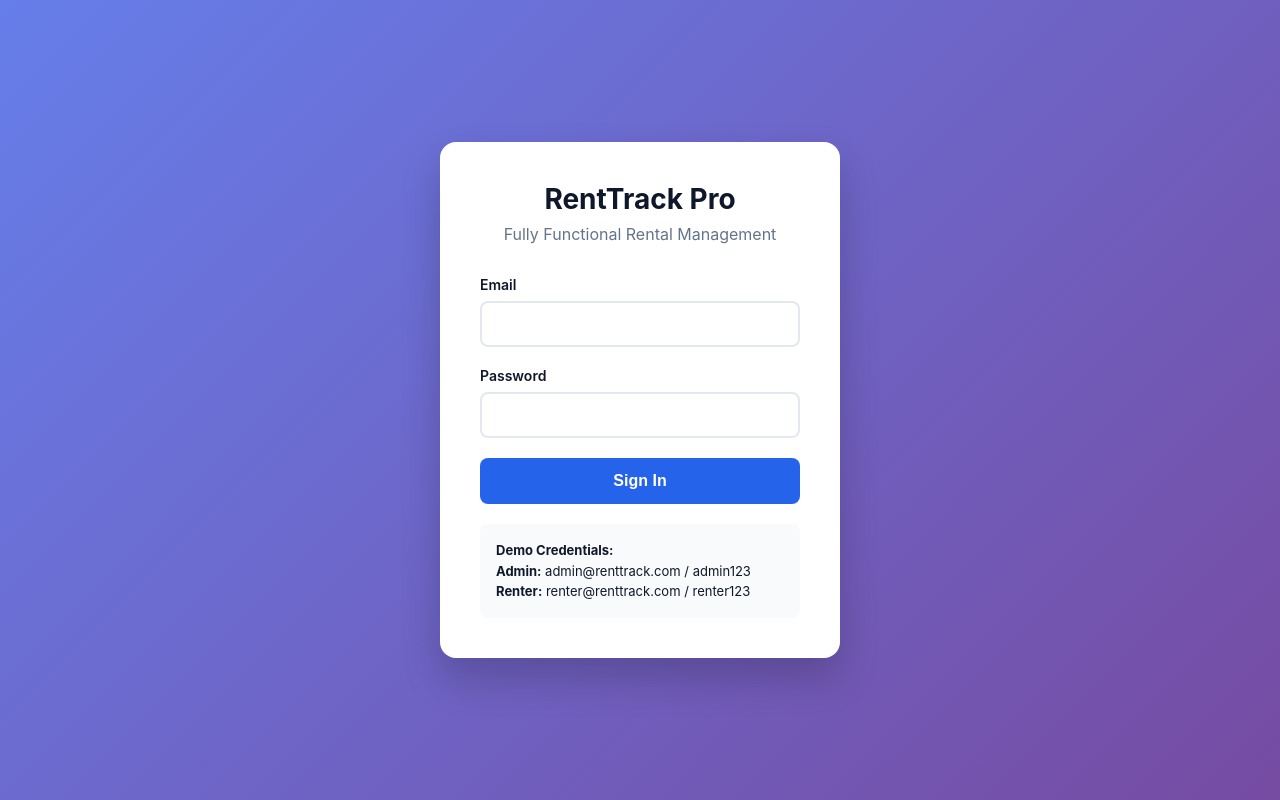
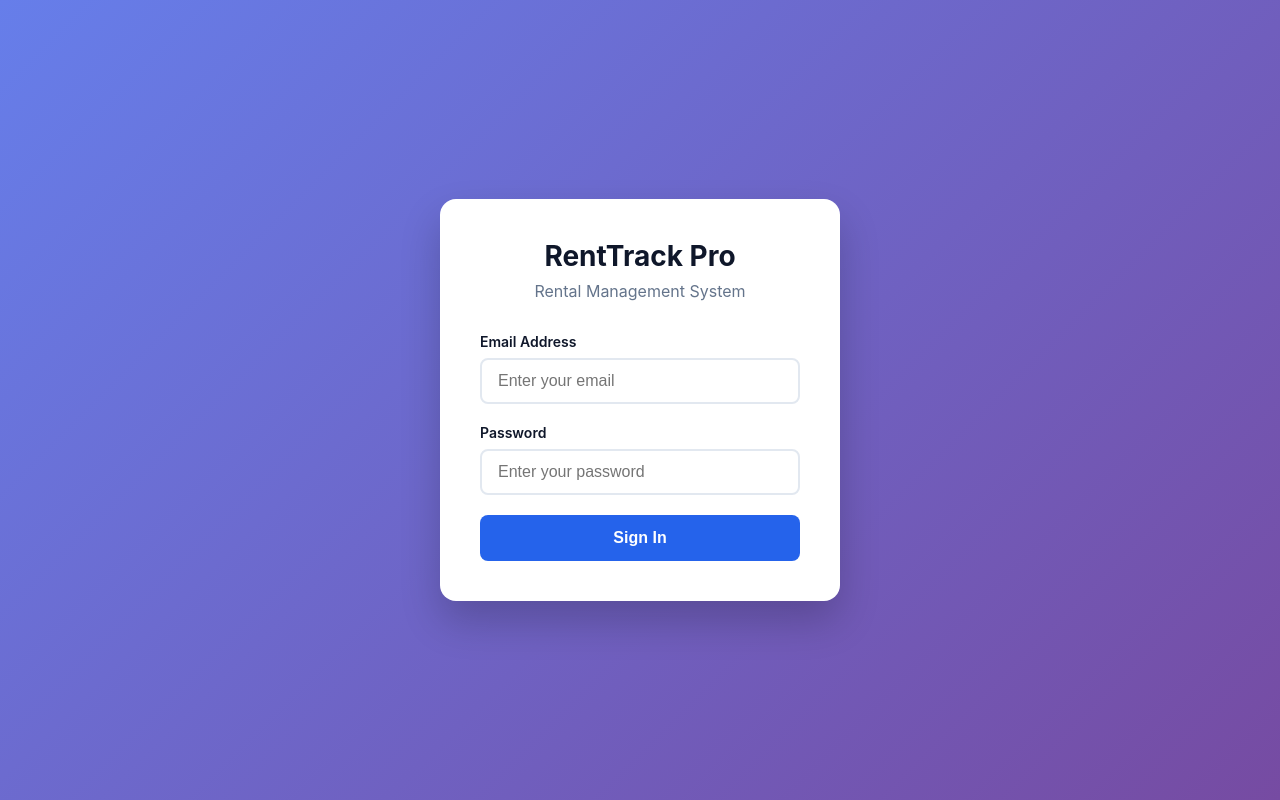
Before and after one commit to aryan788715-netizen/renttrack-pro, a plain HTML site: page index.html in a window 1280 px wide. Drawn offline with Linux system fonts and the light colour scheme.

Commit message:
Remove demo credentials text from login page

```diff
--- a/index.html
+++ b/index.html
@@ -3,7 +3,7 @@
 <head>
     <meta charset="UTF-8">
     <meta name="viewport" content="width=device-width, initial-scale=1.0">
-    <title>RentTrack Pro - Fully Functional</title>
+    <title>RentTrack Pro - Rental Management System</title>
     <style>
         * { margin: 0; padding: 0; box-sizing: border-box; }
 
@@ -97,15 +97,6 @@
         .btn-secondary { background: #64748b; color: white; }
 
         .btn:hover { opacity: 0.9; transform: translateY(-1px); }
-
-        .demo-info {
-            margin-top: 20px;
-            padding: 16px;
-            background: var(--bg);
-            border-radius: 8px;
-            font-size: 13px;
-            line-height: 1.6;
-        }
 
         /* Dashboard */
         .dashboard { display: none; }
@@ -284,24 +275,19 @@
     <div id="loginPage" class="login-page">
         <div class="login-card">
             <h1 class="login-title">RentTrack Pro</h1>
-            <p class="login-subtitle">Fully Functional Rental Management</p>
+            <p class="login-subtitle">Rental Management System</p>
             <div id="loginAlert"></div>
             <form id="loginForm">
                 <div class="form-group">
-                    <label class="form-label">Email</label>
-                    <input type="email" class="form-input" id="loginEmail" required>
+                    <label class="form-label">Email Address</label>
+                    <input type="email" class="form-input" id="loginEmail" required placeholder="Enter your email">
                 </div>
                 <div class="form-group">
                     <label class="form-label">Password</label>
-                    <input type="password" class="form-input" id="loginPassword" required>
+                    <input type="password" class="form-input" id="loginPassword" required placeholder="Enter your password">
                 </div>
                 <button type="submit" class="btn btn-primary">Sign In</button>
             </form>
-            <div class="demo-info">
-                <strong>Demo Credentials:</strong><br>
-                <strong>Admin:</strong> admin@renttrack.com / admin123<br>
-                <strong>Renter:</strong> renter@renttrack.com / renter123
-            </div>
         </div>
     </div>
 
```
